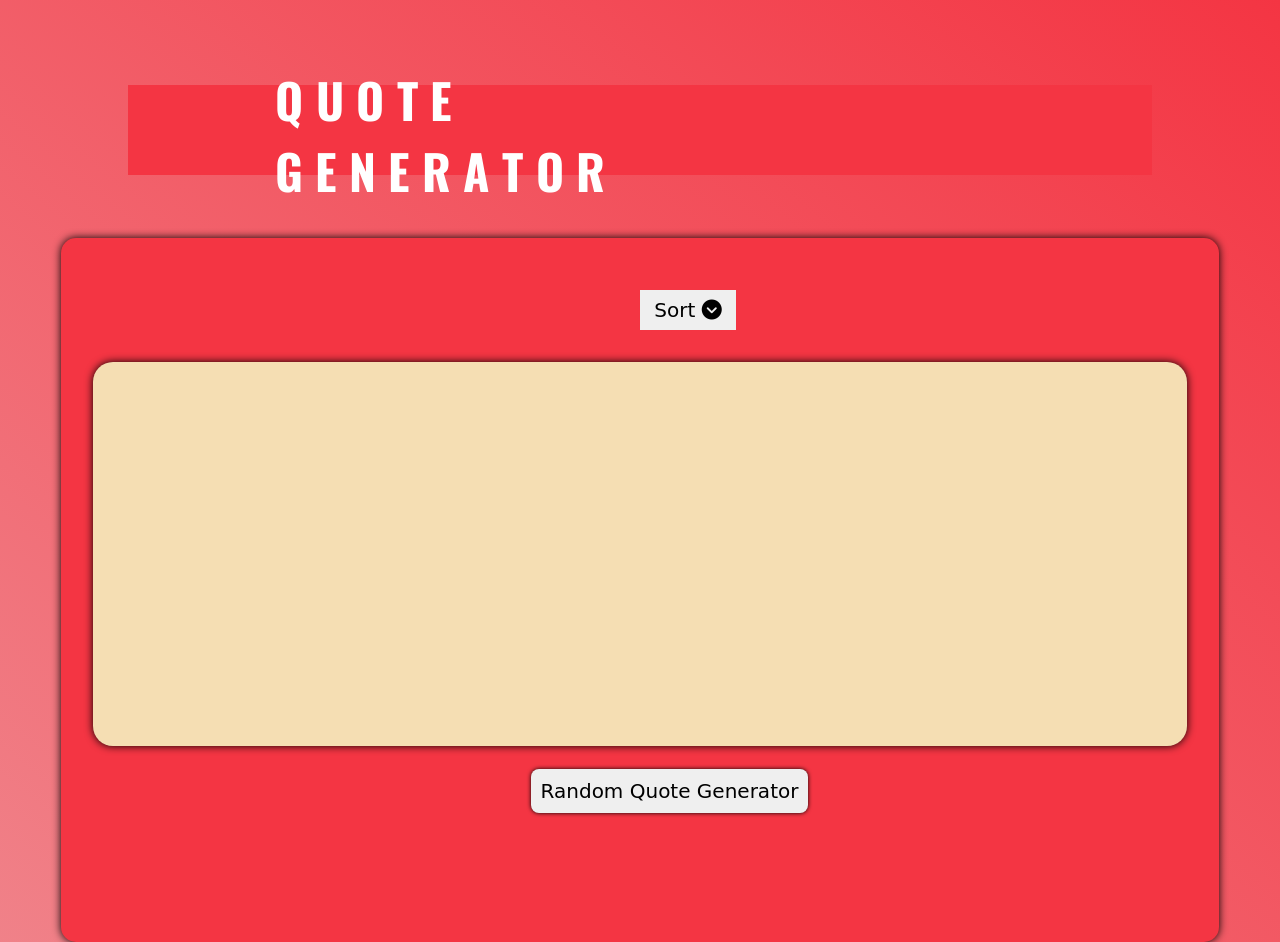
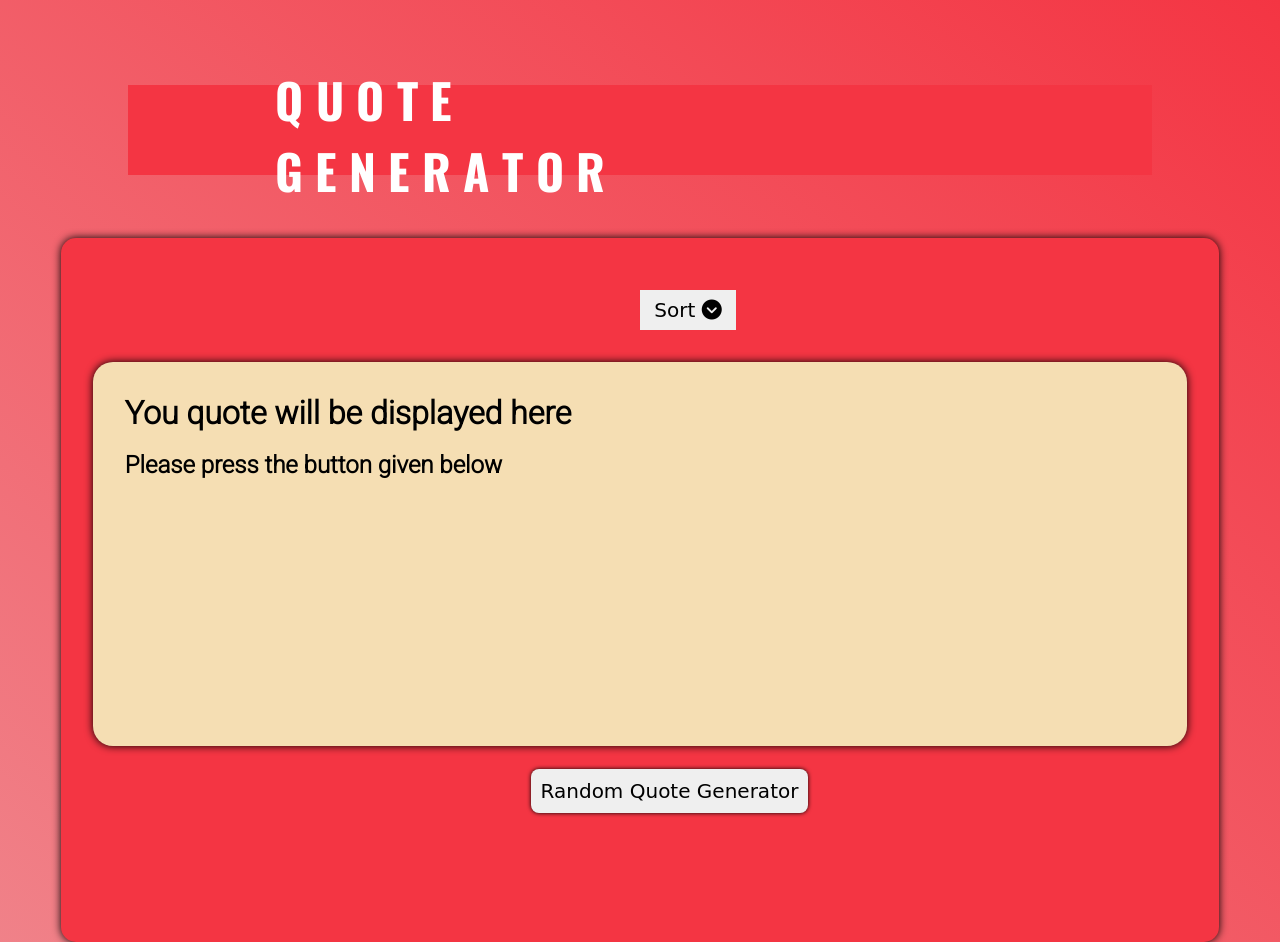
Before and after one commit to ujjwalparashar30/quoteGenerator, a plain HTML site: page index.html in a window 1280 px wide. Shown: the top 942 px of the page. Drawn offline with nearby package versions, Linux system fonts and the light colour scheme; no server answers; a web font is replaced by a local one.

Commit message:
Update index.html

```diff
--- a/index.html
+++ b/index.html
@@ -41,7 +41,11 @@
                     <button class="drop-down-menu-btn">Max Length</button> -->
                 </div>
             </div>
-            <div class="quote"></div>
+            <div class="quote">
+                 <h1>You quote will be displayed here</h1>
+                <br>
+                <h2>Please press the button given below</h2>
+            </div>
             <div class="quote-generator">
                 <button> Random Quote Generator</button>
             </div>
```
